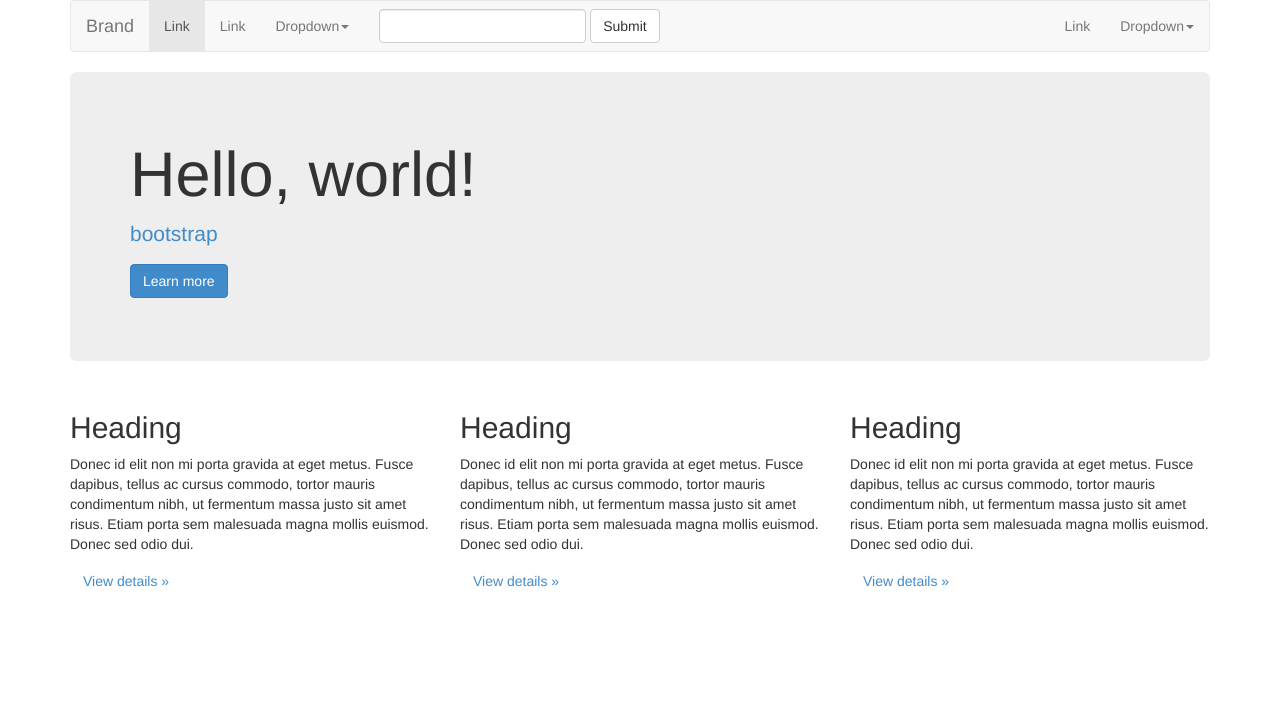
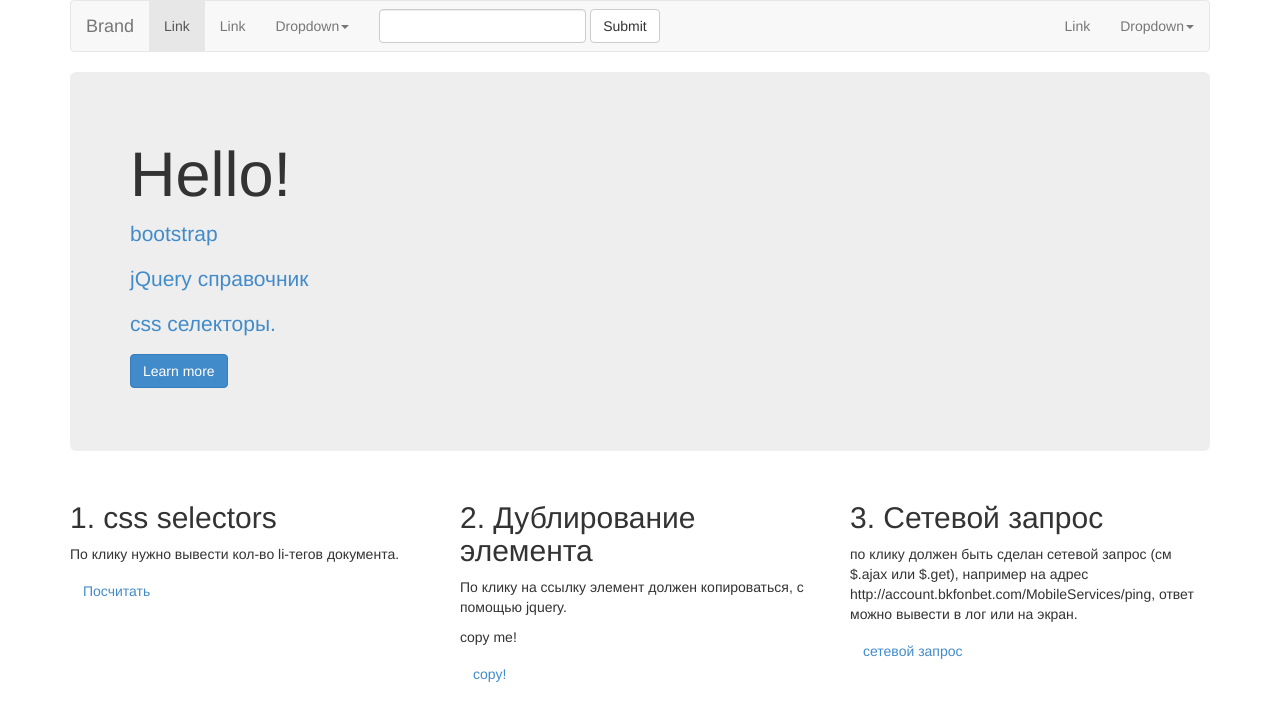
Before and after one commit to anev/StatStudy2014, a plain HTML site: page index.html in a window 1280 px wide. Drawn offline with Linux system fonts and the light colour scheme.

Commit message:
task, v1

```diff
--- a/index.html
+++ b/index.html
@@ -1,5 +1,6 @@
 <html>
 <head>
+<meta charset="UTF-8">
 <link rel="stylesheet" href="lib/bootstrap/css/bootstrap.min.css" type="text/css"/>
 <script type="text/javascript" src="lib/jquery-2.1.1.min.js"></script>
 <script type="text/javascript" src="lib/bootstrap/js/bootstrap.min.js"></script>
@@ -81,11 +82,14 @@
 			</nav>
 			<div class="jumbotron">
 				<h1>
-					Hello, world!
+					Hello!
 				</h1>
 				<p>
 					<a href="http://getbootstrap.com/components/">bootstrap</a>
 				</p>
+				<p><a href="http://api.jquery.com/">jQuery справочник</a></p>
+				<p><a href="http://anton.shevchuk.name/javascript/jquery-for-beginners-selectors/">css селекторы.</a></p>
+
 				<p>
 					<a class="btn btn-primary btn-large" href="#">Learn more</a>
 				</p>
@@ -93,39 +97,44 @@
 		</div>
 	</div>
 	<div class="row clearfix">
+	<div class="col-md-4 column">
+			<h2>
+				1. css selectors
+			</h2>
+			<p>
+				По клику нужно вывести кол-во li-тегов документа.
+			</p>
+			<p>
+				<a id="step1" class="btn" href="#">Посчитать</a>
+			</p>
+		</div>
+
 		<div class="col-md-4 column">
 			<h2>
-				Heading
+				2. Дублирование элемента
 			</h2>
 			<p>
-				Donec id elit non mi porta gravida at eget metus. Fusce dapibus, tellus ac cursus commodo, tortor mauris condimentum nibh, ut fermentum massa justo sit amet risus. Etiam porta sem malesuada magna mollis euismod. Donec sed odio dui.
+				По клику на ссылку элемент должен копироваться, с помощью jquery.
+			</p>
+			<p id="copymeElement">
+				copy me!
 			</p>
 			<p>
-				<a class="btn" href="#">View details »</a>
+				<a id="step2" class="btn" href="#">copy!</a>
 			</p>
 		</div>
 		<div class="col-md-4 column">
 			<h2>
-				Heading
+				3. Сетевой запрос
 			</h2>
 			<p>
-				Donec id elit non mi porta gravida at eget metus. Fusce dapibus, tellus ac cursus commodo, tortor mauris condimentum nibh, ut fermentum massa justo sit amet risus. Etiam porta sem malesuada magna mollis euismod. Donec sed odio dui.
+				по клику должен быть сделан сетевой запрос (см $.ajax или $.get), например на адрес http://account.bkfonbet.com/MobileServices/ping, ответ можно вывести в лог или на экран.
 			</p>
 			<p>
-				<a class="btn" href="#">View details »</a>
+				<a  id="step3" class="btn" href="#">сетевой запрос</a>
 			</p>
 		</div>
-		<div class="col-md-4 column">
-			<h2>
-				Heading
-			</h2>
-			<p>
-				Donec id elit non mi porta gravida at eget metus. Fusce dapibus, tellus ac cursus commodo, tortor mauris condimentum nibh, ut fermentum massa justo sit amet risus. Etiam porta sem malesuada magna mollis euismod. Donec sed odio dui.
-			</p>
-			<p>
-				<a class="btn" href="#">View details »</a>
-			</p>
-		</div>
+
 	</div>
 </div>
 </body>
--- a/js/app.js
+++ b/js/app.js
@@ -1,3 +1,17 @@
 $(document).ready(function(){
-	alert('app.js');
+	alert('Приложение запущено!');
+
+    $("#step1").click(function() {
+      alert('css селектор');
+    });
+
+	$("#step2").click(function() {
+	  //
+      alert('дублирование');
+    });
+
+    $("#step3").click(function() {
+      alert('сетевой запрос');
+    });
+
 });
```
